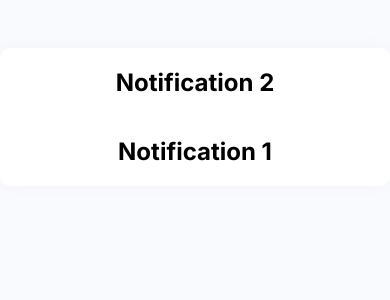
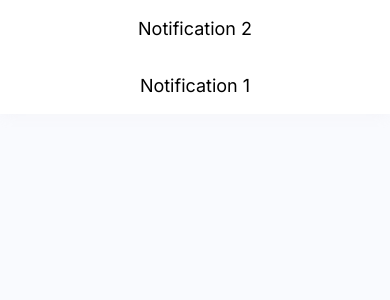
Before and after one commit to atorrez007/notifications-page-challenge, a Next.js app: page / in a window 390 px wide. Shown: the top 300 px of the page. Built offline with nearby package versions, Linux system fonts and the light colour scheme.

Commit message:
added breakpoints folder and breakpoint mixins to component scss file

```diff
--- a/src/Styles/NotificationStyles.css
+++ b/src/Styles/NotificationStyles.css
@@ -6,15 +6,31 @@
   font-family: "PlusJakartaSans-ExtraBold";
   src: local("PlusJakartaSans-ExtraBold") url("../assets/fonts/static/PlusJakartaSans-ExtraBold.ttf");
 }
+@media (min-width: 300px) {
   .notifications-panel {
+    width: 33em;
+    margin: 0%;
+    border-radius: 0%;
     display: flex;
+    padding: 0 1em 0 1em 0;
     justify-content: flex-end;
+    flex-direction: column-reverse;
     align-items: center;
-  flex-direction: column-reverse;
+    background-color: rgb(255, 255, 255);
+    box-shadow: rgba(226, 221, 221, 0.2) 0px 0px 16px 0px;
+  }
+  .notifications-panel p {
+    font-size: 18px;
+  }
+}
+@media (min-width: 960px) {
+  .notifications-panel {
     margin-top: 3em;
     height: 100%;
     width: 44em;
     border-radius: 10px;
-  background-color: rgb(255, 255, 255);
-  box-shadow: rgba(226, 221, 221, 0.2) 0px 0px 16px 0px;
+  }
+  .notifications-panel p {
+    font-size: 16px;
+  }
 }/*# sourceMappingURL=NotificationStyles.css.map */
--- a/src/Styles/NotificationStyles.scss
+++ b/src/Styles/NotificationStyles.scss
@@ -1,4 +1,5 @@
 @import "../Variables/Variables.scss";
+@import "../Breakpoints/Breakpoints.scss";
 
 // .font-test {
 //   border: 1px red solid;
@@ -9,22 +10,52 @@
 //     color: gray;
 //   }
 // }
-
 // .variable-font-test h2 {
 //   font-family: $fontExtraBold, sans-serif;
 //   font-weight: 300;
 // }
 
+// .notifications-panel {
+//   // @include borderCheck();
+//   display: flex;
+//   justify-content: flex-end;
+//   align-items: center;
+//   flex-direction: column-reverse;
+//   margin-top: 3em;
+//   height: 100%;
+//   width: 44em;
+//   border-radius: 10px;
+//   background-color: $white;
+//   box-shadow: rgba(226, 221, 221, 0.2) 0px 0px 16px 0px;
+// }
+
+// When introducing small and medium with min-width, you need to include values in both or the only introduced value will be the defacto for all sizes. Keep in mind.
 .notifications-panel {
-  // @include borderCheck;
+  @include sm {
+    width: 33em;
+    margin: 0%;
+    // border: 1px red solid;
+    border-radius: 0%;
     display: flex;
+    padding: 0 1em 0 1em 0;
     justify-content: flex-end;
+    flex-direction: column-reverse;
     align-items: center;
-  flex-direction: column-reverse;
+    background-color: $white;
+    box-shadow: rgba(226, 221, 221, 0.2) 0px 0px 16px 0px;
+    p {
+      font-size: 18px;
+    }
+  }
+
+  @include lg {
+    // @include borderCheck();
     margin-top: 3em;
     height: 100%;
     width: 44em;
     border-radius: 10px;
-  background-color: $white;
-  box-shadow: rgba(226, 221, 221, 0.2) 0px 0px 16px 0px;
+    p {
+      font-size: 16px;
     }
+  }
+}
--- a/src/components/Notifications.tsx
+++ b/src/components/Notifications.tsx
@@ -5,10 +5,10 @@ const Notifications = () => {
   return (
     <div className="notifications-panel">
       <div>
-        <h2>Notification 1</h2>
+        <p>Notification 1</p>
       </div>
       <div>
-        <h2>Notification 2</h2>
+        <p>Notification 2</p>
       </div>
     </div>
   );
```
Also changed, not shown: 1 other file (tests, documents, lock files or other folders). Lines whose indentation alone changed are shown as unchanged.
